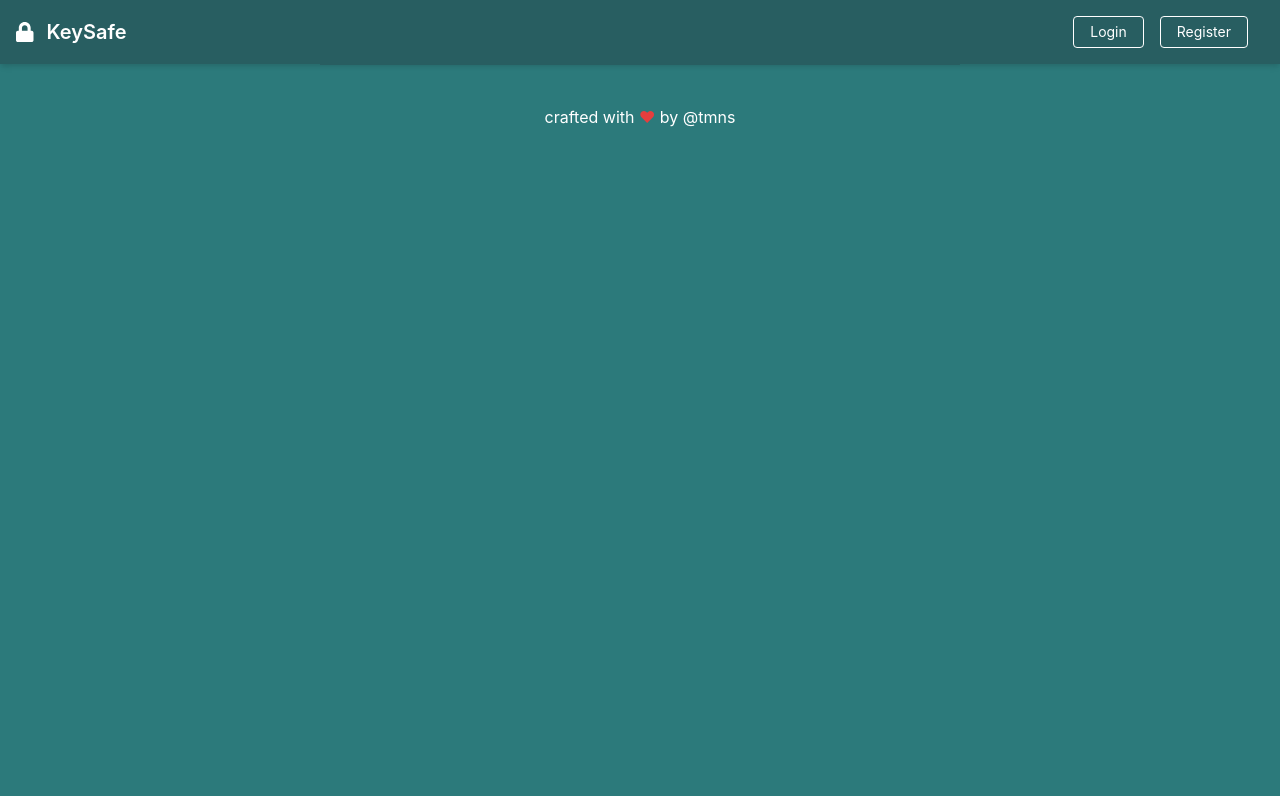
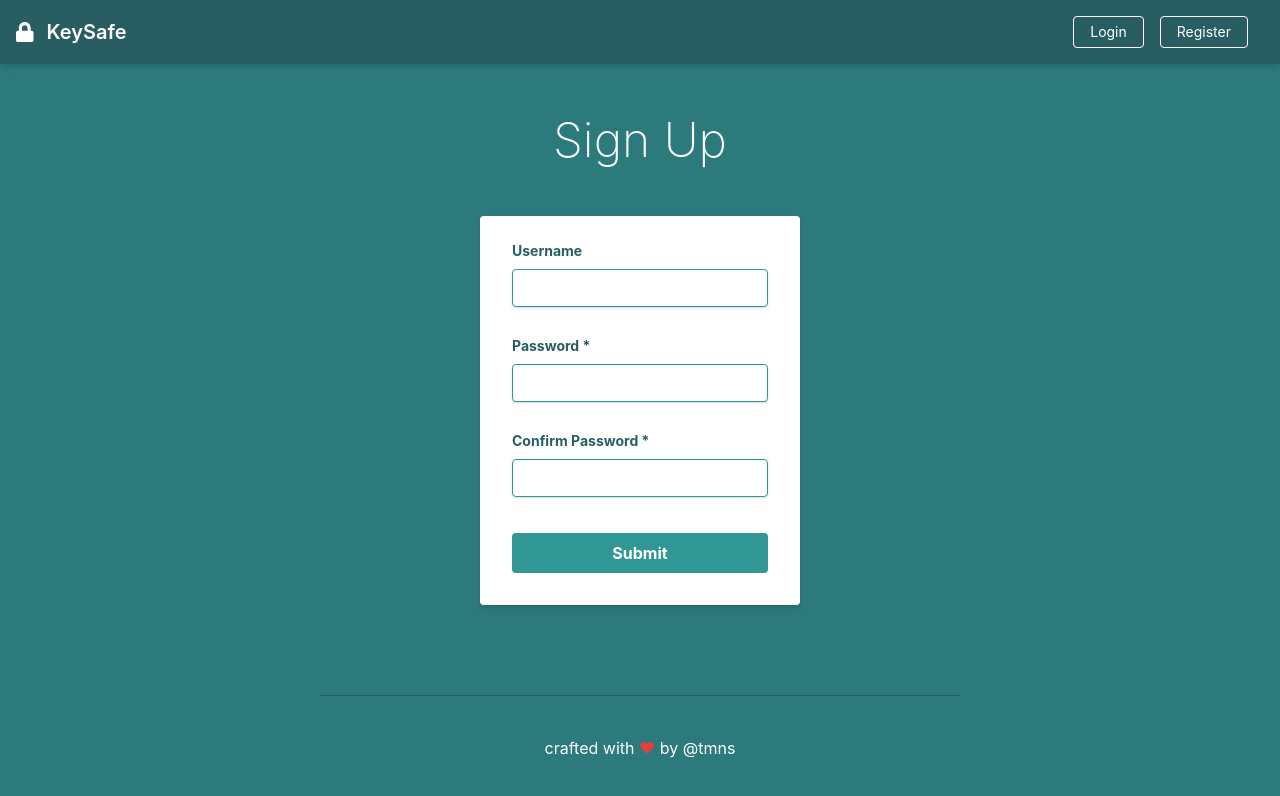
Before and after one commit to tmns/keysafe, a React (Create React App) app in the folder client/: page /register in a window 1280 px wide. Shown: the top 796 px of the page. Built offline with nearby package versions, Linux system fonts and the light colour scheme.

Commit message:
add UI for login and register

```diff
--- a/client/package.json
+++ b/client/package.json
@@ -7,11 +7,13 @@
     "@fortawesome/free-brands-svg-icons": "^5.9.0",
     "@fortawesome/free-solid-svg-icons": "^5.9.0",
     "@fortawesome/react-fontawesome": "^0.1.4",
+    "formik": "^1.5.8",
     "react": "^16.8.6",
     "react-dom": "^16.8.6",
     "react-redux": "^7.1.0",
     "react-router-dom": "^5.0.1",
-    "react-scripts": "3.0.1"
+    "react-scripts": "3.0.1",
+    "yup": "^0.27.0"
   },
   "scripts": {
     "build:css": "postcss src/styles/index.css -o src/index.css",
--- a/client/src/App.js
+++ b/client/src/App.js
@@ -1,9 +1,11 @@
 import React from 'react';
-import { BrowserRouter, Route, Switch } from 'react-router-dom';
+import { BrowserRouter, Route } from 'react-router-dom';
 
 import Navbar from './components/layout/Navbar';
 import Landing from './components/layout/Landing';
 import Footer from './components/layout/Footer';
+import Register from './components/auth/Register';
+import Login from './components/auth/Login';
 
 function App() {
   return (
@@ -11,6 +13,8 @@ function App() {
       <div className="min-h-screen bg-teal-700 flex flex-col">
         <Navbar />
         <Route exact path='/' component={Landing} />
+        <Route exact path='/register' component={Register} />
+        <Route exact path='/login' component={Login} />
         <Footer />
       </div>
     </BrowserRouter>
--- a/client/src/components/auth/Login.js
+++ b/client/src/components/auth/Login.js
@@ -0,0 +1,55 @@
+import React from "react";
+import { Formik, Form, Field } from "formik";
+import * as Yup from "yup";
+
+const RegisterSchema = Yup.object().shape({
+  username: Yup.string()
+    .required("A username is required"),
+  password: Yup.string()
+    .required("A password is required"),
+});
+
+function Login() {
+  return (
+    <div className="w-full max-w-xs flex-auto mx-auto">
+      <h1 className="text-white text-center text-5xl font-thin py-10">Login</h1>
+      <Formik
+        initialValues={{
+          username: "",
+          password: ""
+        }}
+        validationSchema={RegisterSchema}
+        onSubmit={values => {
+          // same shape as initial values
+          console.log(values);
+        }}
+      >
+        {({ errors, touched }) => (
+          <Form className="bg-white shadow-md rounded px-8 pt-6 pb-8 mb-4">
+            <div className="mb-4">
+            <label className="block text-teal-800 text-sm font-bold mb-2">
+                Username
+              </label>
+              <Field className="shadow appearance-none border border-teal-600 rounded w-full py-2 px-3 text-teal-600 mb-3 leading-tight focus:outline-none focus:shadow-outline" name="username" />
+              {errors.username && touched.username ? (
+                <div>{errors.username}</div>
+              ) : null}
+            </div>
+            <div className="mb-4">
+              <label className="block text-teal-800 text-sm font-bold mb-2">
+                Password
+              </label>
+              <Field className="shadow appearance-none border border-teal-600 rounded w-full py-2 px-3 text-teal-600 mb-3 leading-tight focus:outline-none focus:shadow-outline" name="password" type="password" />
+              {errors.password && touched.password ? (
+                <div>{errors.password}</div>
+              ) : null}
+            </div>
+            <button className="bg-teal-600 hover:bg-teal-800 text-white font-bold py-2 px-4 rounded focus:outline-none focus:shadow-outline w-full" type="submit">Submit</button>
+          </Form>
+        )}
+      </Formik>
+    </div>
+  );
+}
+
+export default Login;
--- a/client/src/components/auth/Register.js
+++ b/client/src/components/auth/Register.js
@@ -0,0 +1,72 @@
+import React from "react";
+import { Formik, Form, Field } from "formik";
+import * as Yup from "yup";
+
+const RegisterSchema = Yup.object().shape({
+  username: Yup.string()
+    .min(2, "Your username must be at least 2 characters")
+    .max(32, "Your username can't be more than 32 characters")
+    .required("A username is required"),
+  password: Yup.string()
+    .min(2, "Your password must be at least 8 characters")
+    .max(64, "Your password can't be more than 64 characters")
+    .required("A password is required"),
+  confirmPassword: Yup.string()
+    .oneOf([Yup.ref("password")], "Passwords do not match")
+    .required("You must confirm your password")
+});
+
+function Register() {
+  return (
+    <div className="w-full max-w-xs flex-auto mx-auto">
+      <h1 className="text-white text-center text-5xl font-thin py-10">Sign Up</h1>
+      <Formik
+        initialValues={{
+          username: "",
+          password: "",
+          confirmPassword: ""
+        }}
+        validationSchema={RegisterSchema}
+        onSubmit={values => {
+          // same shape as initial values
+          console.log(values);
+        }}
+      >
+        {({ errors, touched }) => (
+          <Form className="bg-white shadow-md rounded px-8 pt-6 pb-8 mb-4">
+            <div className="mb-4">
+            <label className="block text-teal-800 text-sm font-bold mb-2">
+                Username
+              </label>
+              <Field className="shadow appearance-none border border-teal-600 rounded w-full py-2 px-3 text-teal-600 mb-3 leading-tight focus:outline-none focus:shadow-outline" name="username" />
+              {errors.username && touched.username ? (
+                <div>{errors.username}</div>
+              ) : null}
+            </div>
+            <div className="mb-4">
+              <label className="block text-teal-800 text-sm font-bold mb-2">
+                Password *
+              </label>
+              <Field className="shadow appearance-none border border-teal-600 rounded w-full py-2 px-3 text-teal-600 mb-3 leading-tight focus:outline-none focus:shadow-outline" name="password" type="password" />
+              {errors.password && touched.password ? (
+                <div>{errors.password}</div>
+              ) : null}
+            </div>
+            <div className="mb-6">
+            <label className="block text-teal-800 text-sm font-bold mb-2">
+                Confirm Password *
+              </label>
+              <Field className="shadow appearance-none border border-teal-600 rounded w-full py-2 px-3 text-teal-600 mb-3 leading-tight focus:outline-none focus:shadow-outline" name="confirmPassword" type="password" />
+              {errors.confirmPassword && touched.confirmPassword ? (
+                <div>{errors.confirmPassword}</div>
+              ) : null}
+            </div>
+            <button className="bg-teal-600 hover:bg-teal-800 text-white font-bold py-2 px-4 rounded focus:outline-none focus:shadow-outline w-full" type="submit">Submit</button>
+          </Form>
+        )}
+      </Formik>
+    </div>
+  );
+}
+
+export default Register;
--- a/client/src/components/layout/Navbar.js
+++ b/client/src/components/layout/Navbar.js
@@ -8,8 +8,10 @@ function Navbar() {
     <div>
       <nav className="flex items-center justify-between flex-wrap bg-teal-800 p-4 border-transparent shadow-md">
         <div className="flex items-center flex-shrink-0 text-white mr-6">
-          <span className="font-semibold text-xl tracking-light">
-            <span className="pr-2"><FontAwesomeIcon icon={ faLock } /></span> KeySafe</span>
+          <Link to="/">
+            <span className="font-semibold text-xl tracking-light">
+              <span className="pr-2"><FontAwesomeIcon icon={ faLock } /></span> KeySafe</span>
+          </Link>
         </div>
         <div className="block md:hidden">
           <button className="flex items-center px-3 py-2 border rounded text-teal-400 hover:text-white hover:border-white">
@@ -26,7 +28,7 @@ function Navbar() {
         <div className="w-full block flex-grow md:flex md:items-center md:w-auto md:justify-end">
           <div>
             <Link
-              href="#"
+              to="/login"
               className="hidden md:inline-block text-sm px-4 py-2 leading-none border rounded text-white border-white hover:border-transparent hover:text-teal-500 hover:bg-white mt-4 lg:mt-0"
             >
               Login
@@ -34,7 +36,7 @@ function Navbar() {
           </div>
           <div>
             <Link
-              href="#"
+              to="/register"
               className="hidden md:inline-block text-sm px-4 mx-4 py-2 leading-none border rounded text-white border-white hover:border-transparent hover:text-teal-500 hover:bg-white mt-4 lg:mt-0"
             >
               Register
```
Also changed, not shown: 1 other file (tests, documents, lock files or other folders).
